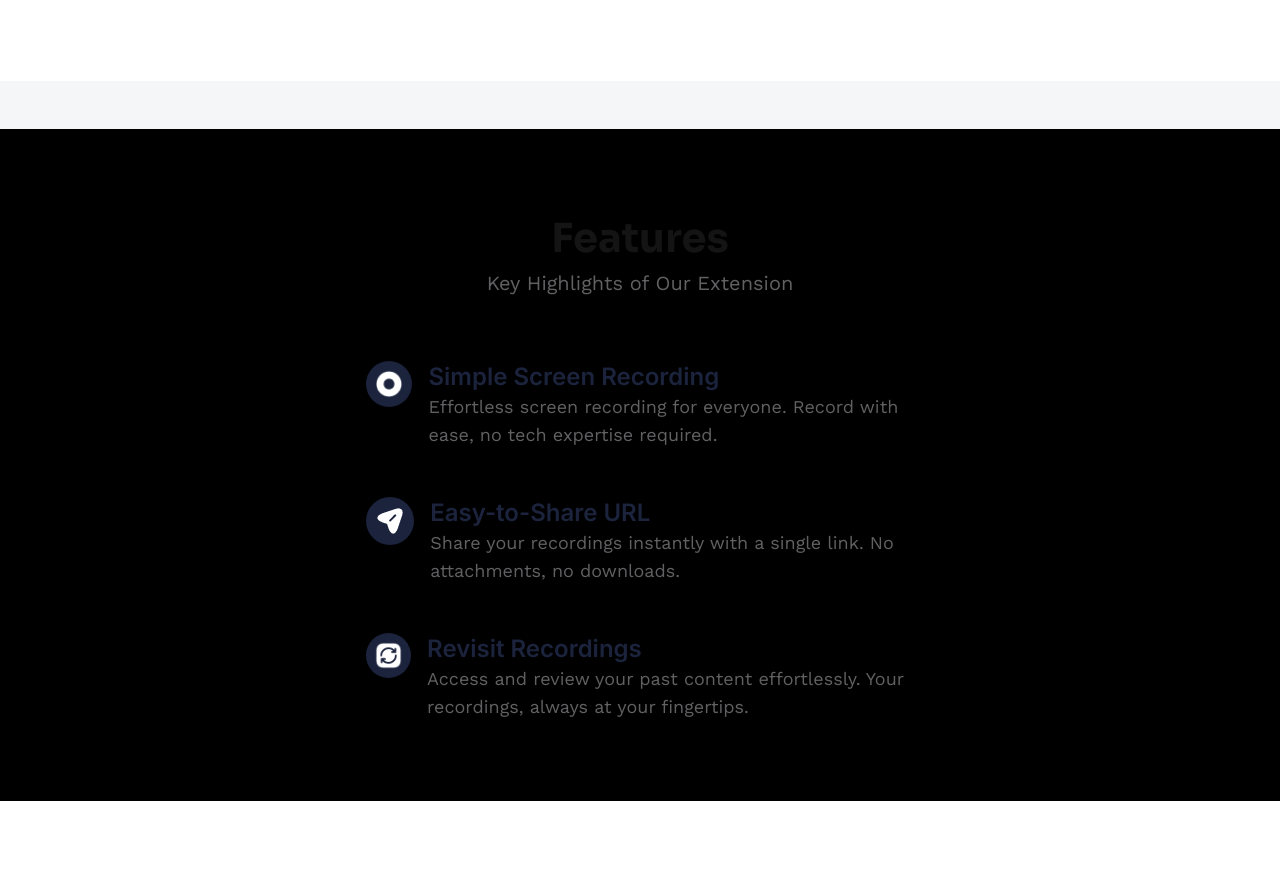
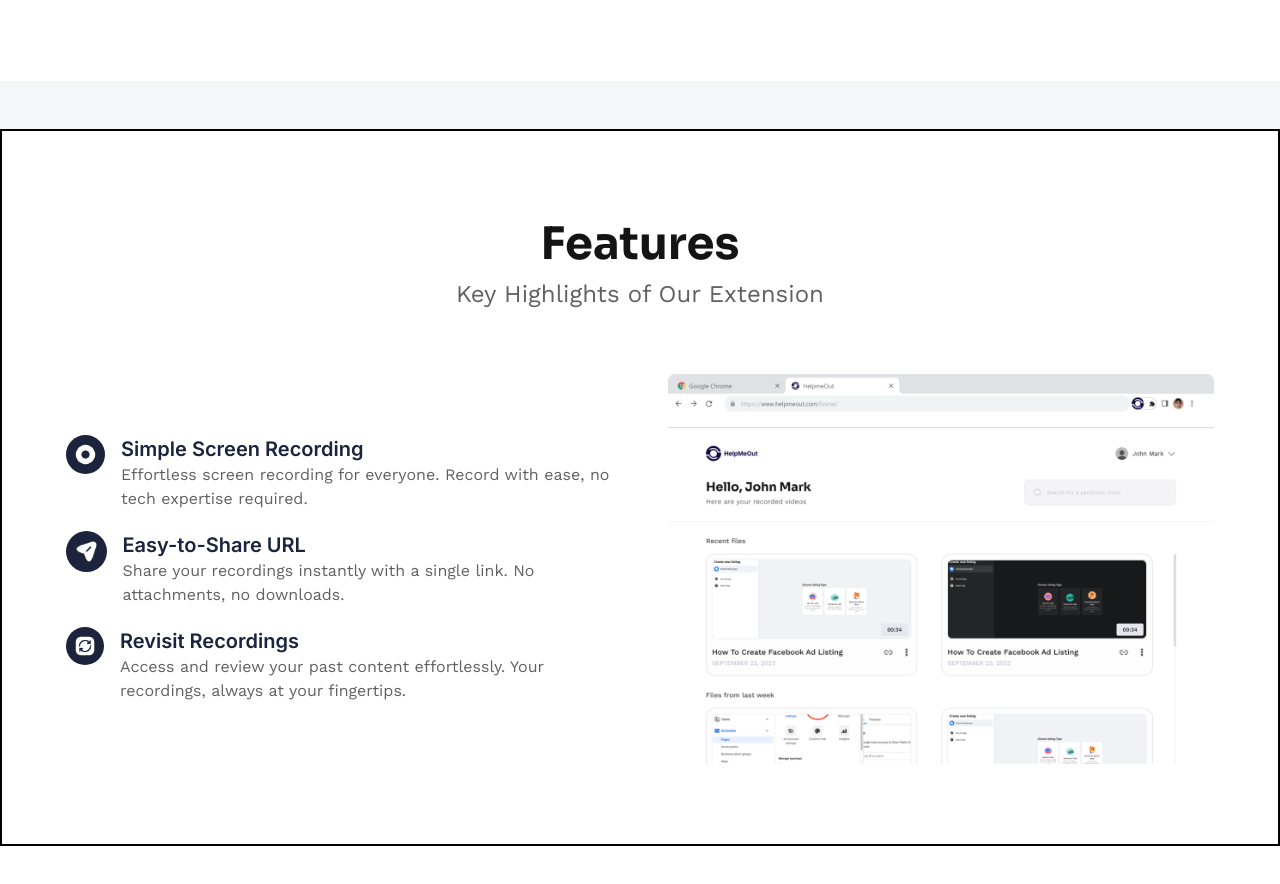
Before and after one commit to JacceyCode/ChromeExtension_HNGxStage5Task, a React (Vite) app: page / in a window 1280 px wide. Shown: the part 620-1504 px from the top of the page. Before the commit the page ends 1469 px from the top, so only its background shows below. Built offline with nearby package versions, Linux system fonts and the light colour scheme.

Commit message:
features section done

```diff
--- a/src/features/Features.jsx
+++ b/src/features/Features.jsx
@@ -2,27 +2,29 @@
   return (
     <section
       id="features"
-      className="bg-black my-12 flex flex-col gap-[4rem] py-[5rem]"
+      className="laptop:space-y-[4rem] my-12 flex flex-col space-y-[2rem] border-2 bg-white px-4 py-[5rem]"
     >
       <section className="flex flex-col items-center justify-center">
-        <h2 className="font-sora text-[2.5rem] font-bold text-secondary">
+        <h2 className="laptop:text-[2.8rem] font-sora text-[1.8rem] font-bold text-secondary">
           Features
         </h2>
-        <p className="font-worksans text-xl font-normal text-grey">
+        <p className="laptop:text-2xl text-center font-worksans text-lg font-normal text-grey">
           Key Highlights of Our Extension
         </p>
       </section>
-      <section className="mx-auto flex w-screen flex-wrap items-center justify-center gap-[3.5rem] px-2 lg:flex-nowrap lg:px-12">
-        <section className="flex w-[34.25rem] flex-col gap-12">
-          <section className="flex items-start justify-start gap-4 self-stretch">
-            <span className="flex w-16 items-center justify-center rounded-full bg-tertiary p-2">
+
+      <section className="laptop:px-12 mx-auto flex flex-wrap items-center justify-center gap-[3.5rem] px-2">
+        <section className="laptop:flex-1 desktop:space-y-12 flex flex-col space-y-5">
+          {/* 1st */}
+          <section className="flex items-start justify-start gap-4">
+            <span className="flex items-center justify-center rounded-full bg-tertiary p-2">
               <img src="./images/icon1.png" alt="icon pic" />
             </span>
             <section>
-              <h3 className="font-inter text-2xl font-semibold text-tertiary">
+              <h3 className="desktop:text-2xl font-inter text-xl font-semibold text-tertiary">
                 Simple Screen Recording
               </h3>
-              <p className="font-worksans text-lg font-normal text-grey">
+              <p className="desktop:text-lg font-worksans font-normal text-grey">
                 Effortless screen recording for everyone. Record with ease, no
                 tech expertise required.
               </p>
@@ -30,15 +32,15 @@
           </section>
 
           {/* 2nd */}
-          <section className="flex items-start justify-start gap-4 self-stretch">
-            <span className="flex w-16 items-center justify-center rounded-full bg-tertiary p-2">
+          <section className="flex items-start justify-start gap-4">
+            <span className="flex items-center justify-center rounded-full bg-tertiary p-2">
               <img src="./images/icon2.png" alt="icon pic" />
             </span>
             <section>
-              <h3 className="font-inter text-2xl font-semibold text-tertiary">
+              <h3 className="desktop:text-2xl font-inter text-xl font-semibold text-tertiary">
                 Easy-to-Share URL
               </h3>
-              <p className="font-worksans text-lg font-normal text-grey">
+              <p className="desktop:text-lg font-worksans font-normal text-grey">
                 Share your recordings instantly with a single link. No
                 attachments, no downloads.
               </p>
@@ -46,24 +48,25 @@
           </section>
 
           {/* 3rd  */}
-          <section className="flex items-start justify-start gap-4 self-stretch">
-            <span className="flex w-16 items-center justify-center rounded-full bg-tertiary p-2">
+          <section className="flex items-start justify-start gap-4">
+            <span className="flex items-center justify-center rounded-full bg-tertiary p-2">
               <img src="./images/icon3.png" alt="icon pic" />
             </span>
             <section>
-              <h3 className="font-inter text-2xl font-semibold text-tertiary">
+              <h3 className="desktop:text-2xl font-inter text-xl font-semibold text-tertiary">
                 Revisit Recordings
               </h3>
-              <p className="font-worksans text-lg font-normal text-grey">
+              <p className="desktop:text-lg font-worksans font-normal text-grey">
                 Access and review your past content effortlessly. Your
                 recordings, always at your fingertips.
               </p>
             </section>
           </section>
         </section>
-        {/* <section>
+
+        <section className="laptop:flex-1">
           <img src="./images/image4.png" alt="screen pic" />
-        </section> */}
+        </section>
       </section>
     </section>
   );
```
